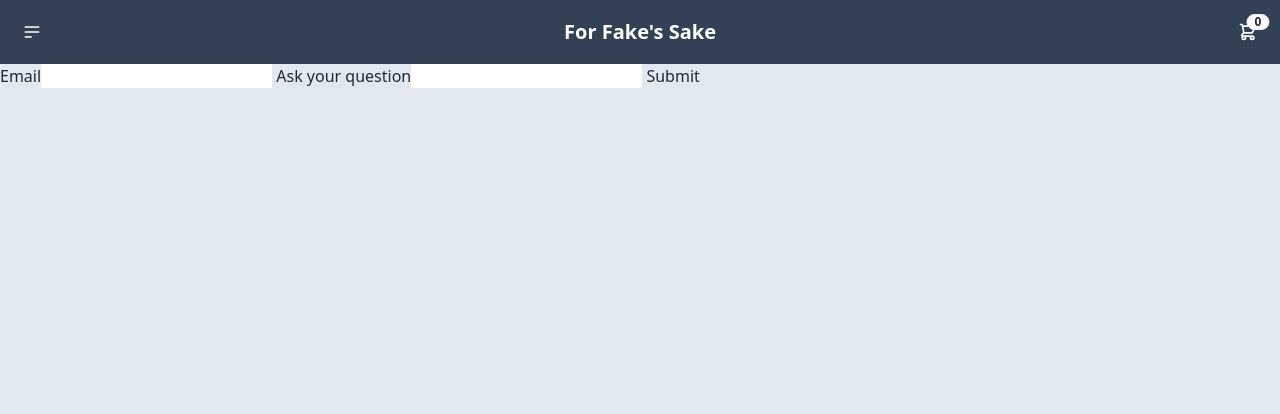
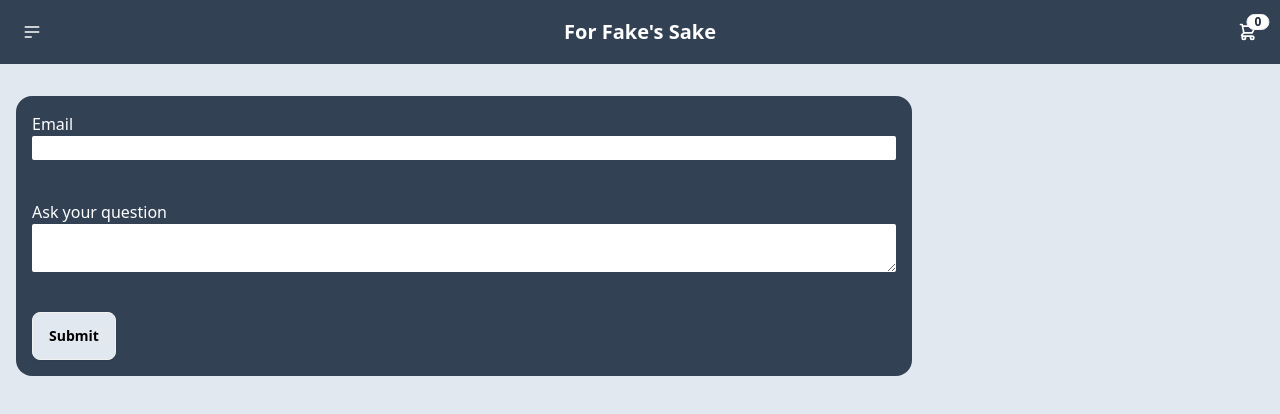
Before and after one commit to sjacobs1/ReactShoppingProject, a React (Vite) app: page /more in a window 1280 px wide. Shown: the top 414 px of the page. Built offline with nearby package versions, Linux system fonts and the light colour scheme.

Commit message:
style: :lipstick: form ui
updated form ui

none

```diff
--- a/src/components/AskAQuestionForm.tsx
+++ b/src/components/AskAQuestionForm.tsx
@@ -25,9 +25,15 @@ const AskAQuestionForm = () => {
   })
 
   return (
+    <div className="p-4 mt-4">
+      <div className="card card-compact p-4 flex flex-col justify-center bg-slate-700 max-w-4xl">
         <form onSubmit={formik.handleSubmit}>
-      <label htmlFor="email">Email</label>
+          <div className=" flex flex-col mb-10">
+            <label className="text-white" htmlFor="email">
+              Email
+            </label>
             <input
+              className="bg-white rounded-sm"
               type="email"
               id="email"
               name="email"
@@ -38,9 +44,14 @@ const AskAQuestionForm = () => {
             {formik.touched.email && formik.errors.email ? (
               <div>{formik.errors.email}</div>
             ) : null}
-      <label htmlFor="question">Ask your question</label>
-      <input
-        type="text"
+          </div>
+
+          <div className="flex flex-col mb-10">
+            <label className="text-white" htmlFor="question">
+              Ask your question
+            </label>
+            <textarea
+              className="bg-white rounded-sm"
               id="question"
               name="question"
               onChange={formik.handleChange}
@@ -50,11 +61,19 @@ const AskAQuestionForm = () => {
             {formik.touched.question && formik.errors.question ? (
               <div>{formik.errors.question}</div>
             ) : null}
-      <button type="submit" disabled={!formik.isValid || formik.isSubmitting}>
+          </div>
+
+          <button
+            className="btn bg-slate-200 text-black"
+            type="submit"
+            disabled={!formik.isValid || formik.isSubmitting}
+          >
             Submit
           </button>
           <ToastContainer />
         </form>
+      </div>
+    </div>
   )
 }
 
```
Lines whose indentation alone changed are shown as unchanged.
